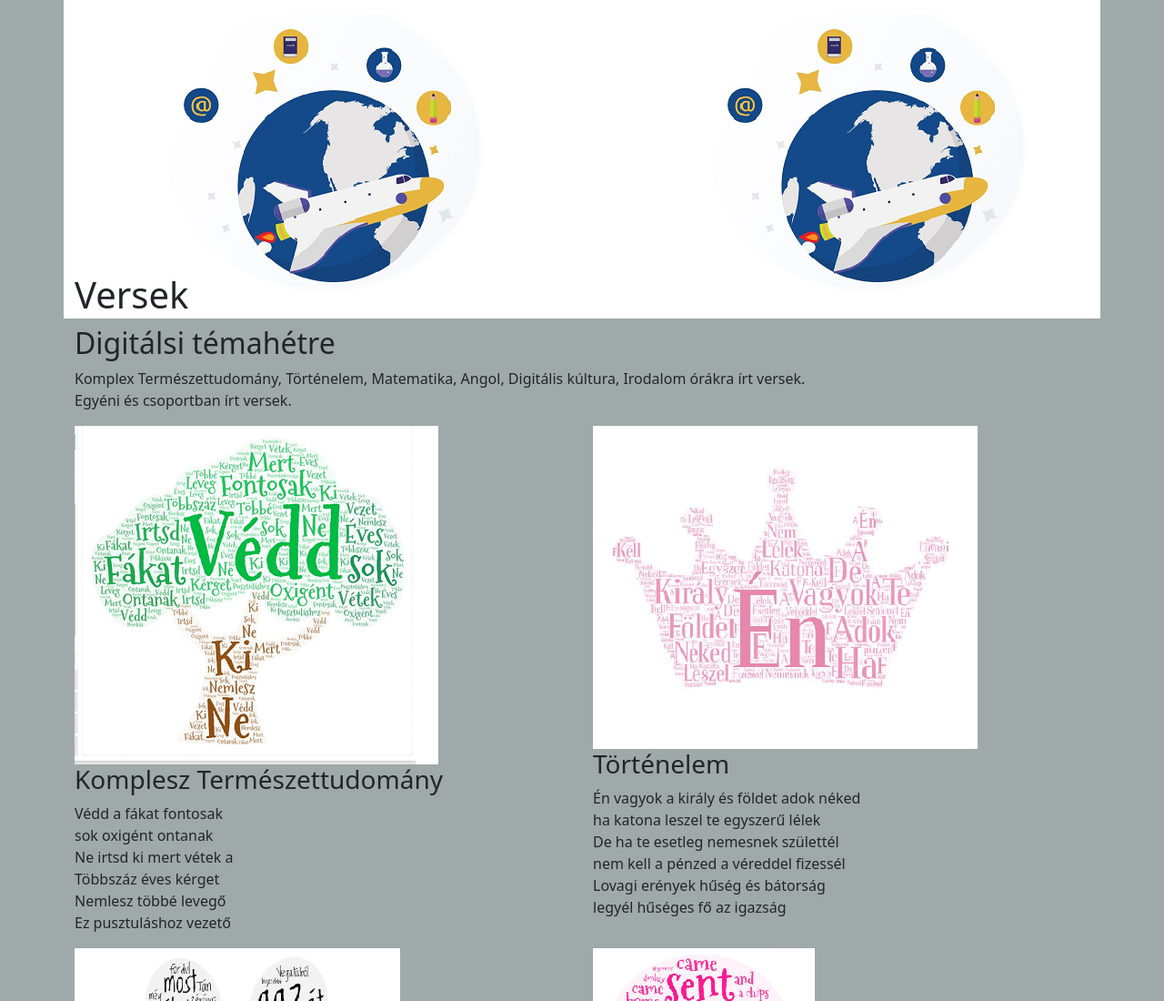
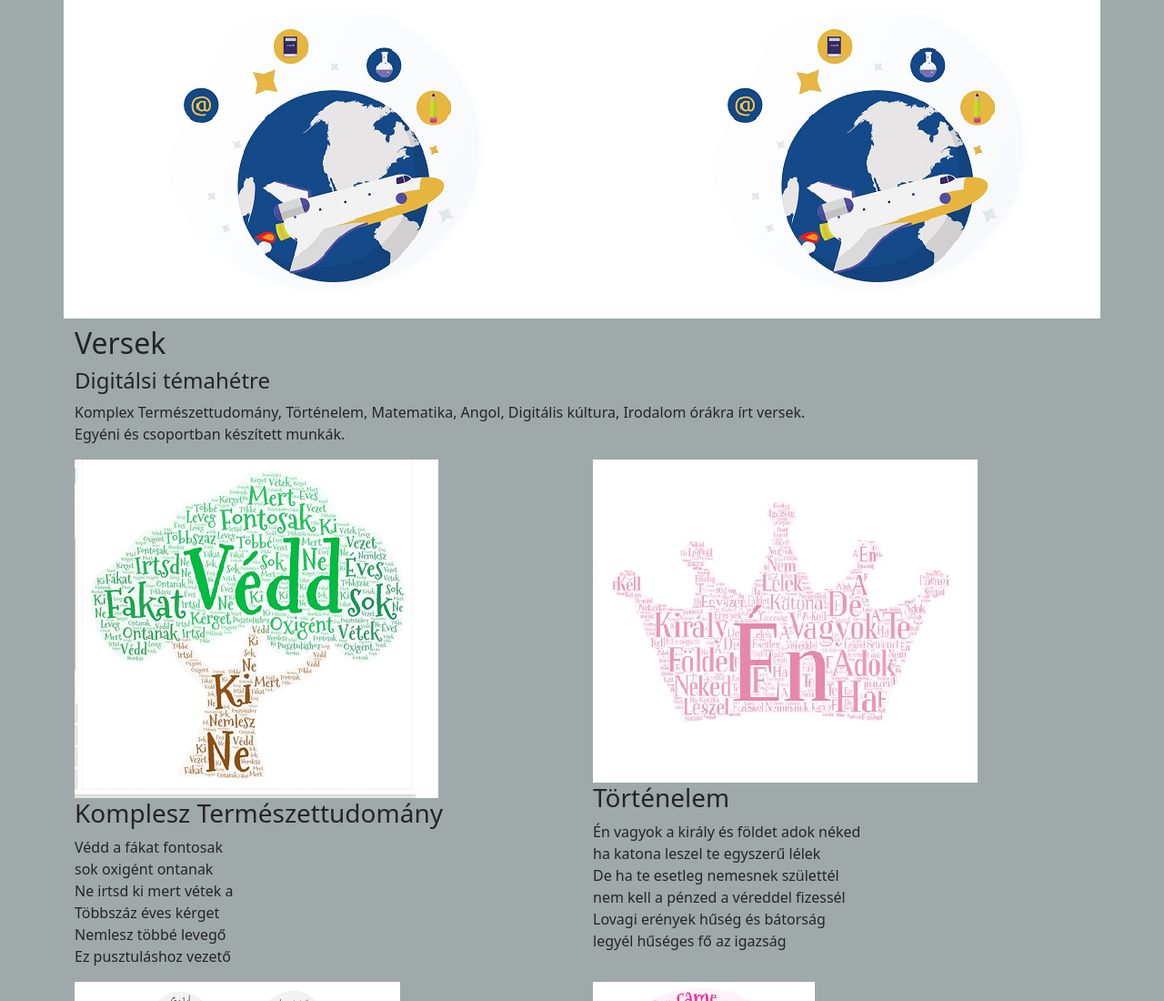
Before and after one commit to Bogii06/digitalistema_kb, a plain HTML site: page index.html in a window 1280 px wide. Shown: the top 1100 px of the page at 91% size. Drawn offline with Linux system fonts and the light colour scheme.

Commit message:
2022.04.08.

```diff
--- a/index.html
+++ b/index.html
@@ -11,7 +11,6 @@
     <header class="container">
         <div class="row">
             <div class="col-12">
-            <h1 class="d-none d-sm-block">Versek</h1>
             </div>
         </div>
     </header>
@@ -21,12 +20,13 @@
         </button>
 
             <div class="collapse navbar-collapse" id="navbarNavAltMarkup"><div
-                <div class="navbar-nav"></div>
+                <div class="navbar-nav"> </div>
                     <article class="row">
                         <div class="col-12">
-                            <h2 id="legritkább">Digitálsi témahétre</h2>
+                            <h2 id="legritkább">Versek</h2>
+                            <h4 id="legritkább">Digitálsi témahétre</h4>
                             <p>Komplex Természettudomány, Történelem, Matematika, Angol, Digitális kúltura, Irodalom órákra írt versek.</br>
-                                Egyéni és csoportban írt versek.</br></p>
+                                Egyéni és csoportban készített munkák.</br></p>
                         </div>
                         <div class="col-sm-6 col-lg-6">
                             <img src="ktt.png" alt="Komplesz Természettudomány">
--- a/style.css
+++ b/style.css
@@ -6,7 +6,3 @@ header {
 body {
     background-color: rgb(160, 169, 170);
 }
-
-h1 {
-    margin-top: 300px;
-}
```
